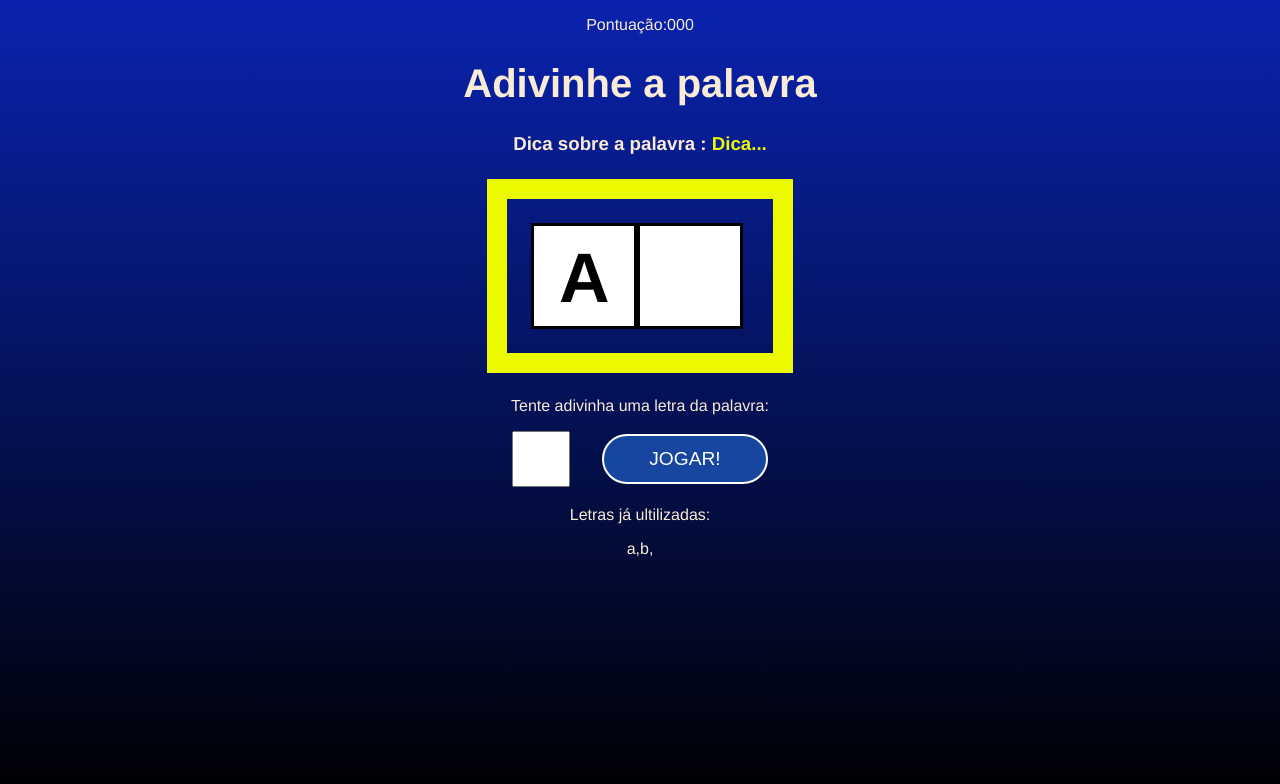
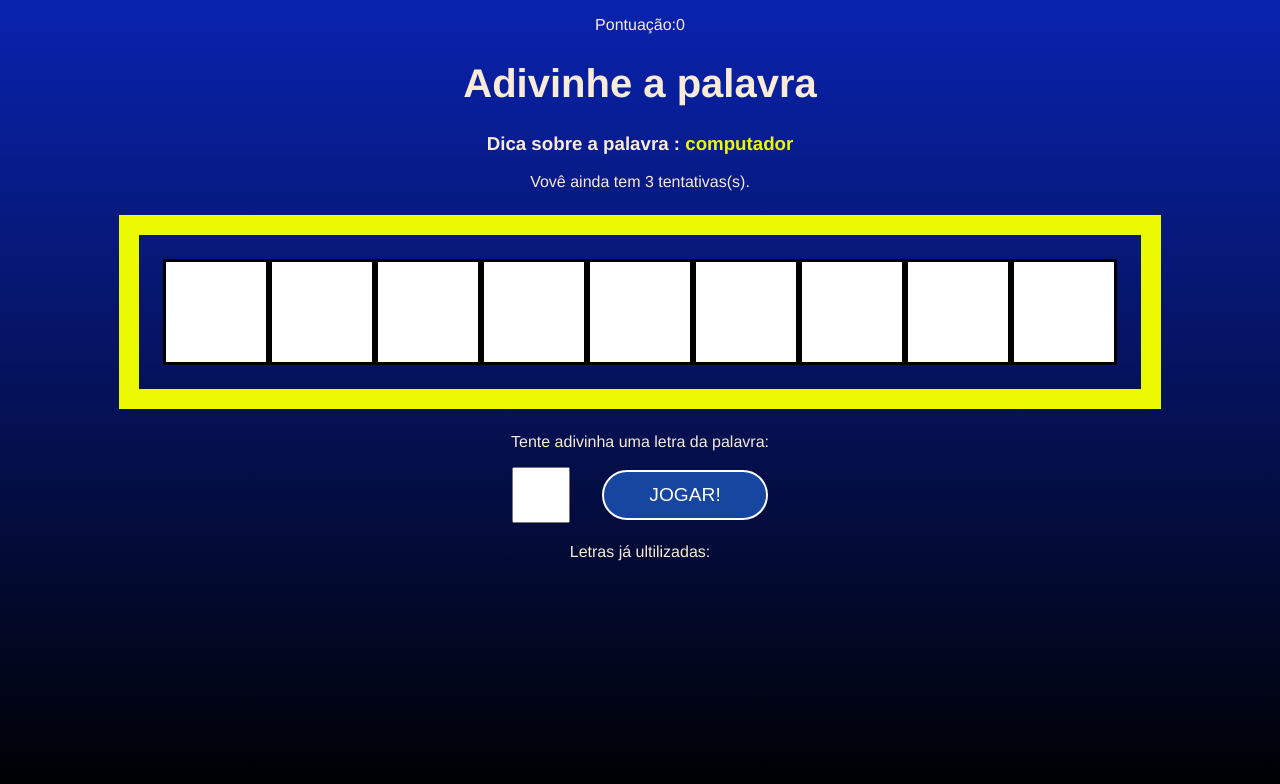
Before and after one commit to luisjonson/secretword, a React (Vite) app: page / in a window 1280 px wide. Both pictures are taken after a click on the button "COMEÇAR O JOGO". Shown: the top 784 px of the page. Built offline with nearby package versions, Linux system fonts and the light colour scheme.

Commit message:
Consumindo states do jogo

```diff
--- a/src/App.jsx
+++ b/src/App.jsx
@@ -29,18 +29,24 @@ function App() {
   const [pickedCategory, setPickedCategory] = useState("")
   const [letters, setLetters] = useState([])
 
+  const [guessedLtLetters, setGuessedLtLetters] = useState([])
+  const [wrongletters, setWrongletters] = useState([])
+  const [guesses, setGuesses] = useState(3)
+  const [score, getScore] = useState(0)
+
+
   const pickWordAndCategory = () => {
     //pick a random category
     const categories = Object.keys(words)
-    const category = categories[Math.floor( Math.random() * Object.keys(categories).length)]
+    const category = categories[Math.floor(Math.random() * Object.keys(categories).length)]
 
     console.log(category)
 
     //pick a random word
-    const word = words[category][Math.floor( Math.random() * words[category].length)]
+    const word = words[category][Math.floor(Math.random() * words[category].length)]
     console.log(word)
 
-    return {word, category}
+    return { word, category }
 
   }
   //starts the secret word game
@@ -49,15 +55,15 @@ function App() {
     const { word, category } = pickWordAndCategory()
 
     // create an array of letters
-      let wordLetters = word.split("")
-      wordLetters = wordLetters.map((l) => l.toLowerCase())
+    let wordLetters = word.split("")
+    wordLetters = wordLetters.map((l) => l.toLowerCase())
     console.log(word, category)
     console.log(wordLetters)
 
     // fill states
     setPickedWord(word)
     setPickedCategory(category)
-    setLetters(letters)
+    setLetters(wordLetters)
 
     setGameStage(stages[1].name)
   }
@@ -68,14 +74,25 @@ function App() {
   }
 
   //restarts the game
-  const retry = () =>{
+  const retry = () => {
     setGameStage(stages[0].name)
   }
 
   return (
     < div className="App">
       {gameStage === 'start' && <StartScreen startGame={startGame} />}
-      {gameStage === 'game' && <Game verifyLetter={verifyLetter} />}
+      {gameStage === 'game' && (
+        <Game
+          verifyLetter={verifyLetter}
+          pickedword={pickedword}
+          pickedCategory={pickedCategory}
+          letters={letters}
+          guessedLtLetters={guessedLtLetters}
+          wrongletters={wrongletters}
+          guesses={guesses}
+          score={score}
+        />
+      )}
       {gameStage === 'and' && <GameOver retry={retry} />}
     </div>
   )
--- a/src/components/Game.jsx
+++ b/src/components/Game.jsx
@@ -1,19 +1,35 @@
 import "./Game.css"
 
-export const Game = ({ verifyLetter }) => {
+export const Game = ({
+  verifyLetter,
+  pickedword,
+  pickedCategory,
+  letters,
+  guessedLtLetters,
+  wrongletters,
+  guesses,
+  score
+  }) => {
   return (
     <div className="game">
       <p className="ponts">
-        <span>Pontuação:000</span>
+        <span>Pontuação:{score}</span>
       </p>
       <h1>Adivinhe a palavra </h1>
       <h3 className="tip">
-        Dica sobre a palavra : <span>Dica...</span>
+        Dica sobre a palavra : <span>{pickedCategory}</span>
       </h3>
+      <p>Vovê ainda tem {guesses} tentativas(s).</p>
       <div className="worContainer">
-        <span className="letter">
-          A
-        </span>
+
+        {letters.map((letter, i) => (
+          guessedLtLetters.includes(letter) ? (
+            <span key={i} className="letter">{letter}</span>
+
+          ) : (
+            <span key={i} className="blankSquare"></span>
+          )
+        ))}
         <span className="blankSquare"></span>
       </div>
       <div className="letterContainer">
@@ -25,8 +41,9 @@ export const Game = ({ verifyLetter }) => {
       </div>
       <div className="divwrongLttersContainer">
         <p>Letras já ultilizadas:</p>
-        <span>a,</span>
-        <span>b,</span>
+        {wrongletters.map((letter) => (
+          <span key={i}>{letter}, </span>
+        )) }
       </div>
     </div>
   )
```
